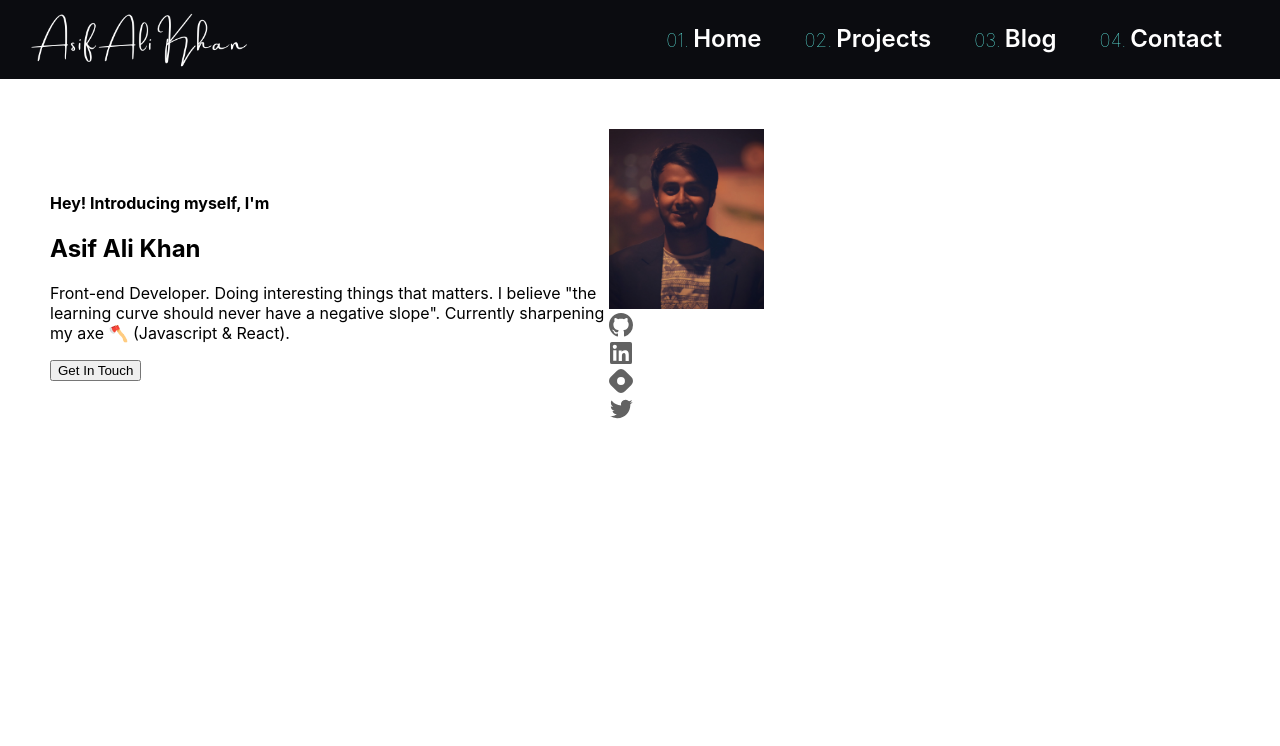
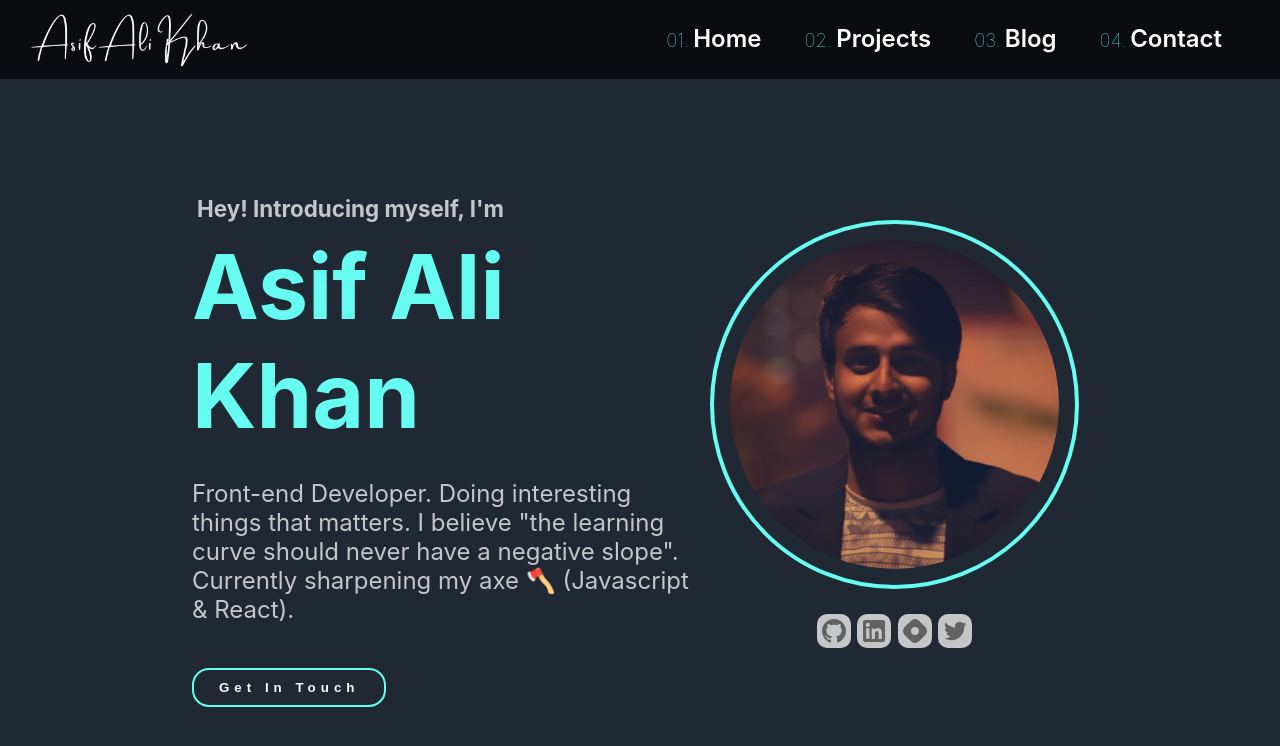
Before and after one commit to asifkhan0410/portfolioreact, a React (Create React App) app: page / in a window 1280 px wide. Shown: the top 746 px of the page. Built offline with nearby package versions, Linux system fonts and the light colour scheme.

Commit message:
aboutsection completed

```diff
--- a/src/components/about/About.css
+++ b/src/components/about/About.css
@@ -1,9 +1,63 @@
 .about{
     display: flex;
+    background-color: #1f2833;
     justify-content: space-between;
     align-items: center;
-    padding: 50px;
+    height:80vh;
+    padding: 50px 15%;
+}
+.about__left{
+    display: flex;
+    flex-direction: column;
+    justify-content: center;
+    align-items: flex-start;
+}
+.about__right{
+    display: flex;
+    flex-direction: column;
+    justify-content: center;
+    align-items: center;
 }
 .about__rightbioimage{
-    width:25%;
+    width: 85%;
+    padding: 16px;
+    border: 4px solid #66fcf1;
+    border-radius: 50%;
 }
+.about__leftintro{
+    margin: 5px;
+    color:#c5c6c7;
+    font-size: 1.4rem;
+}
+.about__leftname{
+    margin: 5px 0px;
+    color:#66fcf1;
+    font-size: 5.6rem;
+}
+.about__leftbio{
+    font-size: 1.5rem;
+    color:#c5c6c7;
+}
+.about__leftcontactme{
+    margin-top: 20px;
+    color: #faf8f9;
+    background-color: #1f2833;
+    padding: 10px 25px;
+    letter-spacing: 5px;
+    outline: none;
+    transition: all cubic-bezier(0, 0.71, 1, 0.78) 0.2s;
+    font-weight: 800;
+    border: 2px solid #66fcf1;
+    border-radius: 17px;
+}
+.about__leftcontactme:hover{
+    background-color: #66fcf16b;
+    transform: translateX(12px) scale(1.1);
+}
+.about__rightsocials{
+    display: flex;
+    margin: 25px;
+    justify-content: center;
+    align-self: normal;
+    align-items: center;
+}
--- a/src/components/about/About.js
+++ b/src/components/about/About.js
@@ -18,10 +18,12 @@ function About() {
             </div>
             <div className="about__right">
                 <img className="about__rightbioimage" src={dp} alt="alt"/>
-                <Social imageurl={github} socialurl="https://github.com/asifkhan0410" alttext="Github"/>
-                <Social imageurl={linkedin} socialurl="https://www.linkedin.com/in/aakhan0410/" alttext="Linkedin"/>
-                <Social imageurl={hashnode} socialurl="https://twitter.com/khanasif41" alttext="hashnode"/>
-                <Social imageurl={twitter} socialurl="https://asifkhan.hashnode.dev/" alttext="Twitter"/>
+                <div className="about__rightsocials">
+                    <Social imageurl={github} socialurl="https://github.com/asifkhan0410" alttext="Github"/>
+                    <Social imageurl={linkedin} socialurl="https://www.linkedin.com/in/aakhan0410/" alttext="Linkedin"/>
+                    <Social imageurl={hashnode} socialurl="https://twitter.com/khanasif41" alttext="hashnode"/>
+                    <Social imageurl={twitter} socialurl="https://asifkhan.hashnode.dev/" alttext="Twitter"/>
+                </div>
             </div>
         </div>
     )
--- a/src/components/header/Header.css
+++ b/src/components/header/Header.css
@@ -8,7 +8,7 @@
 }
 .header > img{
     width:20%;
-    animation-name: signatureroll;
+    /* animation-name: signatureroll; */
     animation-timing-function: ease-in-out;
     animation-duration: 4s;
 }
@@ -18,7 +18,7 @@
     100%{transform: rotateY(360deg);}
 }
 .signature:hover{
-    animation-name: signaturerollhover;
+    /* animation-name: signaturerollhover; */
     animation-timing-function: ease-in-out;
     animation-duration: 4s;
 }
--- /dev/null
+++ b/src/components/socials/Social.css
@@ -0,0 +1,17 @@
+.social{
+    display: flex;
+    justify-content: center;
+    flex:0.12;
+    transition: all cubic-bezier(0.4, 0, 1, 1) 0.5s;
+}
+.social:hover{
+    transform: rotate(360deg);
+}
+.socialimg{
+    background-color: #c5c6c7;
+    padding: 5px;
+    border-radius: 10px;
+}
+.socialimg:hover{
+    background-color: #66fcf1;
+}
--- a/src/components/socials/Social.js
+++ b/src/components/socials/Social.js
@@ -1,9 +1,10 @@
 import React from 'react'
+import "./Social.css"
 
 function Social({imageurl,socialurl,alttext}) {
     return (
         <div className="social">
-            <img className="social" href={socialurl} src={imageurl} alt={alttext}/>
+            <a href={socialurl} target="_blank"><img className="socialimg" src={imageurl} alt={alttext}/></a>
         </div>
     )
 }
```
Also changed, not shown: src/images/profiledp.jpg.
